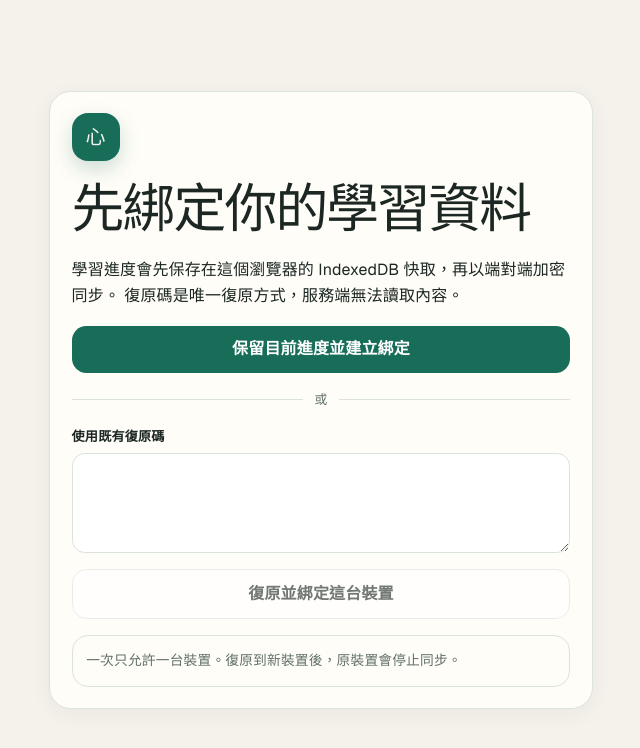
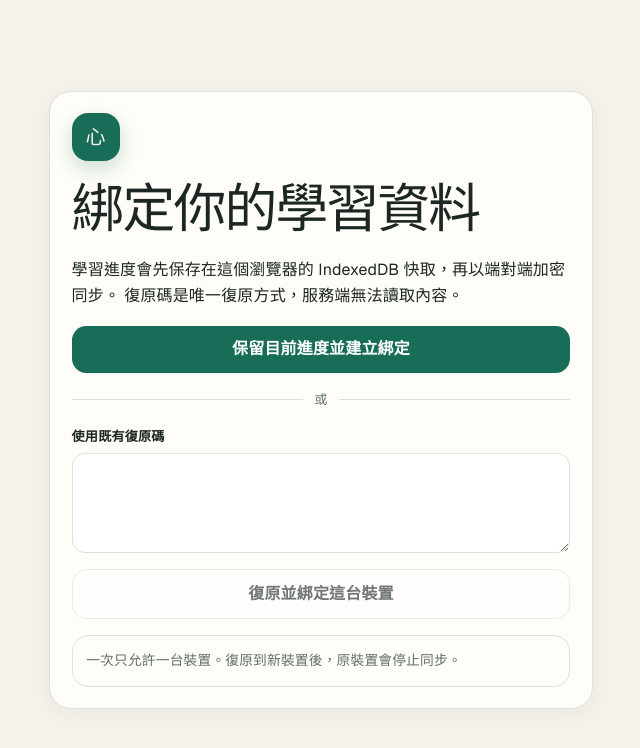
Before and after one commit to migao2006/psychology-daily, a Next.js app: page / in a window 1280 px wide. Shown: the top 748 px of the page, without its empty margins (319-959 px from the left). Built offline with nearby package versions, Linux system fonts and the light colour scheme; no server answers.

Commit message:
Refine narrow-screen headings

```diff
--- a/app/globals.css
+++ b/app/globals.css
@@ -34,6 +34,7 @@ button, a, input, select { -webkit-tap-highlight-color: transparent; }
 .brand-mark { display: grid; width: 2.2rem; height: 2.2rem; place-items: center; border-radius: .75rem; background: var(--primary); color: var(--background); box-shadow: 0 8px 20px rgb(23 109 88 / .22); }
 .page { padding: .75rem 1rem 7rem; }
 .page-heading { margin: .35rem 0 1.35rem; }
+.mobile-line-break { display: block; }
 .eyebrow { margin: 0 0 .25rem; color: var(--primary); font-size: .78rem; font-weight: 800; letter-spacing: .12em; text-transform: uppercase; }
 h1, h2, h3 { letter-spacing: -.035em; line-height: 1.2; } h1 { margin: 0; font-size: clamp(1.85rem, 7vw, 3.3rem); } h2 { font-size: 1.35rem; }
 .lede { max-width: 43rem; margin: .55rem 0 0; color: var(--muted); }
@@ -186,6 +187,7 @@ h1, h2, h3 { letter-spacing: -.035em; line-height: 1.2; } h1 { margin: 0; font-s
 .dialog-backdrop { position: fixed; inset: 0; z-index: 80; display: grid; place-items: end center; padding: 1rem; background: rgb(0 0 0 / .52); }
 .dialog { width: min(100%, 30rem); border-radius: 1.3rem; background: var(--surface-strong); padding: 1.2rem; } .dialog h2 { margin-top: 0; }
 @media (min-width: 48rem) {
+  .mobile-line-break { display: inline; }
   .page { padding: 1rem 2rem 7rem; }
   .grid-2 { grid-template-columns: repeat(2, minmax(0, 1fr)); }
   .metric-grid { gap: 1rem; }
--- a/components/progress/home-dashboard.tsx
+++ b/components/progress/home-dashboard.tsx
@@ -30,7 +30,7 @@ export function HomeDashboard({ lessons, featuredResearch }: { lessons: Lesson[]
   const streak = calculateStreak(activities.filter((item) => item.completedToday).map((item) => item.date));
   const dueReviews = reviewItems.filter((item) => taipeiDateKey(item.nextReviewAt) <= today).length;
   return <main id="main-content" className="page">
-    <div className="page-heading"><h1>今天，理解自己多一點。</h1><p className="lede">{formatTaipeiDate()}（Asia/Taipei），一堂微課加一篇研究，約 10 分鐘完成。</p></div>
+    <div className="page-heading"><h1 aria-label="今天，理解自己多一點。">今天，理解自己<span className="mobile-line-break">多一點。</span></h1><p className="lede">{formatTaipeiDate()}（Asia/Taipei），一堂微課加一篇研究，約 10 分鐘完成。</p></div>
     <section className="card card-hero" aria-labelledby="today-lesson-title">
       <div className="meta"><span>今日課程</span><span>第 {nextLesson.sequence} / 30 課</span></div>
       <h2 id="today-lesson-title" style={{ marginTop: ".65rem", fontSize: "1.75rem" }}>{nextLesson.title}</h2>
--- a/components/sync/binding-gate.tsx
+++ b/components/sync/binding-gate.tsx
@@ -282,7 +282,7 @@ export function BindingGate({ children }: { children: React.ReactNode }) {
       >
         <span className="brand-mark" aria-hidden="true">心</span>
         <h1 id="binding-title">
-          {state === "replaced" ? "這台裝置已停用" : "先綁定你的學習資料"}
+          {state === "replaced" ? "這台裝置已停用" : "綁定你的學習資料"}
         </h1>
         {state === "loading" ? <p>正在檢查資料綁定…</p> : null}
         {state === "setup" || state === "replaced" ? (
```
Also changed, not shown: 1 other file (tests, documents, lock files or other folders).
